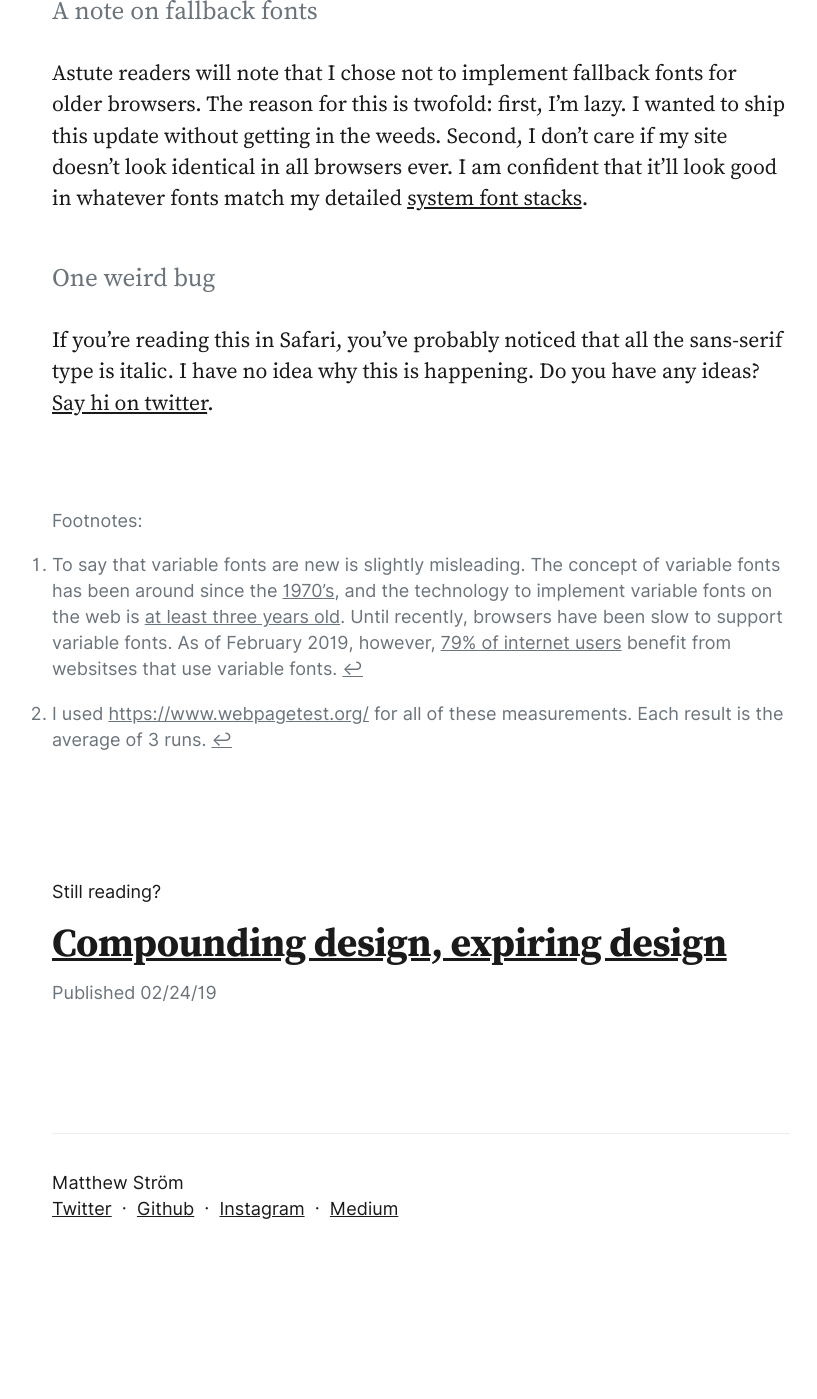
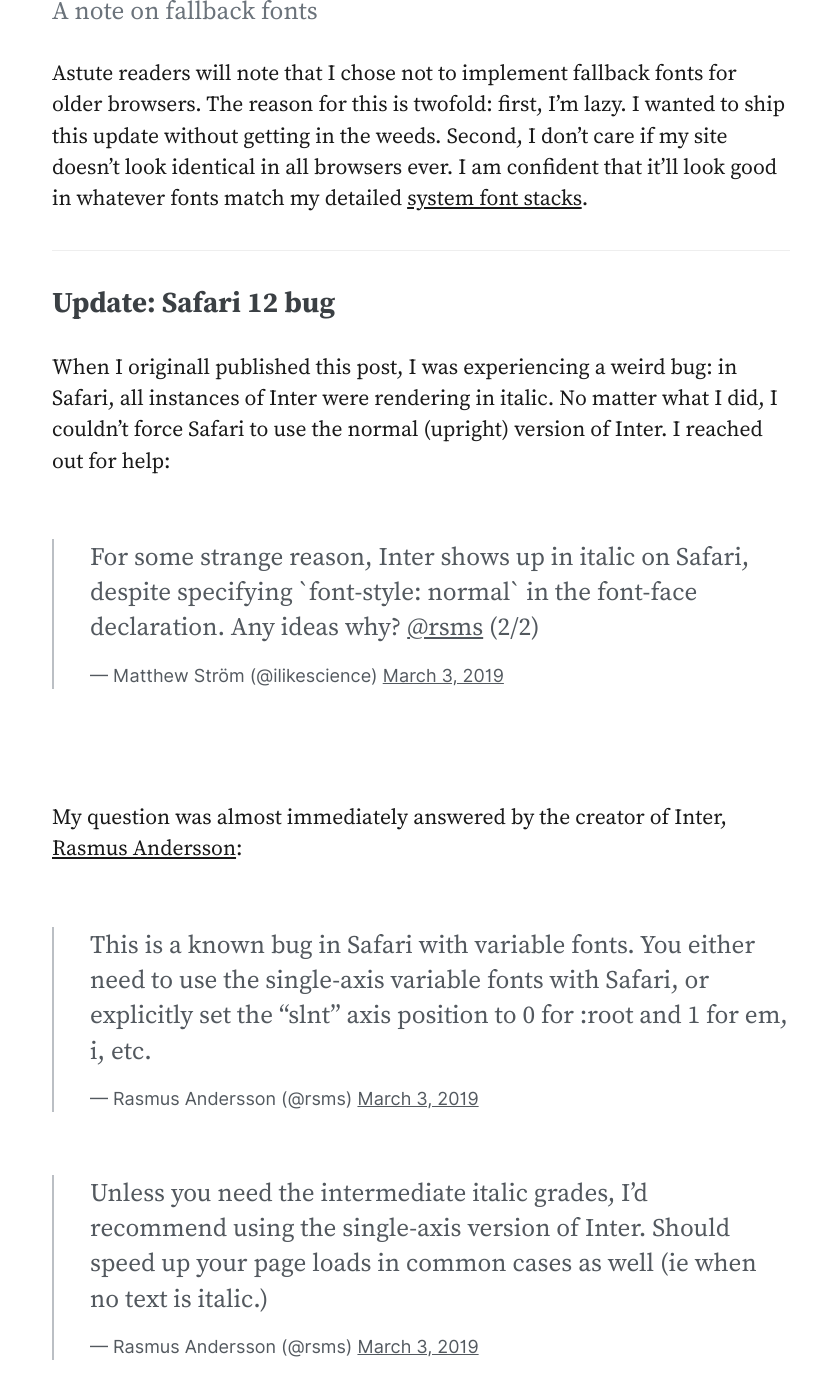
Before and after one commit to ilikescience/ilikescience.github.io, a Jekyll site: the page built from _posts/2019-03-03-variable-fonts.markdown, in a window 1280 px wide and 1400 px high, scrolled down 3709 px. Shown: the whole window, without its empty margins (219-1036 px from the left). Built offline with Jekyll 4.4.1, drawn with Linux system fonts in a browser that asks for light colours; our own code applies the rules of GitHub Pages for plain Markdown files; comment, search, counter and statistics services are not loaded; before the commit the page ends 4994 px from its top, so only the background shows below that; some of the changed text lies outside the part shown.

Commit message:
update font files

```diff
--- a/_posts/2019-03-03-variable-fonts.markdown
+++ b/_posts/2019-03-03-variable-fonts.markdown
@@ -161,10 +161,21 @@
 
 Astute readers will note that I chose not to implement fallback fonts for older browsers. The reason for this is twofold: first, I'm lazy. I wanted to ship this update without getting in the weeds. Second, I don't care if my site doesn't look identical in all browsers ever. I am confident that it'll look good in whatever fonts match my detailed [system font stacks](https://gist.github.com/don1138/5761014).
 
-#### One weird bug
+---
 
-If you're reading this in Safari, you've probably noticed that all the sans-serif type is italic. I have no idea why this is happening. Do you have any ideas? [Say hi on twitter](https://twitter.com/ilikescience).
+## Update: Safari 12 bug
 
+When I originall published this post, I was experiencing a weird bug: in Safari, all instances of Inter were rendering in italic. No matter what I did, I couldn't force Safari to use the normal (upright) version of Inter. I reached out for help:
+
+<blockquote class="twitter-tweet" data-conversation="none" data-dnt="true"><p lang="en" dir="ltr">For some strange reason, Inter shows up in italic on Safari, despite specifying `font-style: normal` in the font-face declaration. Any ideas why? <a href="https://twitter.com/rsms?ref_src=twsrc%5Etfw">@rsms</a> (2/2)</p>&mdash; Matthew Ström (@ilikescience) <a href="https://twitter.com/ilikescience/status/1102259490576052225?ref_src=twsrc%5Etfw">March 3, 2019</a></blockquote> <script async src="https://platform.twitter.com/widgets.js" charset="utf-8"></script><br/>
+
+My question was almost immediately answered by the creator of Inter, [Rasmus Andersson](https://rsms.me/):
+
+<blockquote class="twitter-tweet" data-conversation="none" data-dnt="true"><p lang="en" dir="ltr">This is a known bug in Safari with variable fonts. You either need to use the single-axis variable fonts with Safari, or explicitly set the “slnt” axis position to 0 for :root and 1 for em, i, etc.</p>&mdash; Rasmus Andersson (@rsms) <a href="https://twitter.com/rsms/status/1102265361360052224?ref_src=twsrc%5Etfw">March 3, 2019</a></blockquote> <script async src="https://platform.twitter.com/widgets.js" charset="utf-8"></script>
+
+<blockquote class="twitter-tweet" data-conversation="none" data-dnt="true"><p lang="en" dir="ltr">Unless you need the intermediate italic grades, I’d recommend using the single-axis version of Inter. Should speed up your page loads in common cases as well (ie when no text is italic.)</p>&mdash; Rasmus Andersson (@rsms) <a href="https://twitter.com/rsms/status/1102267548530176000?ref_src=twsrc%5Etfw">March 3, 2019</a></blockquote> <script async src="https://platform.twitter.com/widgets.js" charset="utf-8"></script> <br/>
+
+And that's exactly what I did: I replaced the single Inter font file with two files: one for the italic variant and one for the normal variant. As predicted, this fixed the bug. Hooray! I'll post the performance metrics of this new approach once this update makes it to the edge cache.
 
 [^1]: To say that variable fonts are new is slightly misleading. The concept of variable fonts has been around since the [1970's](https://eyeondesign.aiga.org/parametric-and-variable-typeface-systems-shape-shifters-for-letterforms/), and the technology to implement variable fonts on the web is [at least three years old](https://medium.com/variable-fonts/https-medium-com-tiro-introducing-opentype-variable-fonts-12ba6cd2369). Until recently, browsers have been slow to support variable fonts. As of February 2019, however, [79% of internet users](https://caniuse.com/#search=variable%20fonts) benefit from websitses that use variable fonts.
 
```
